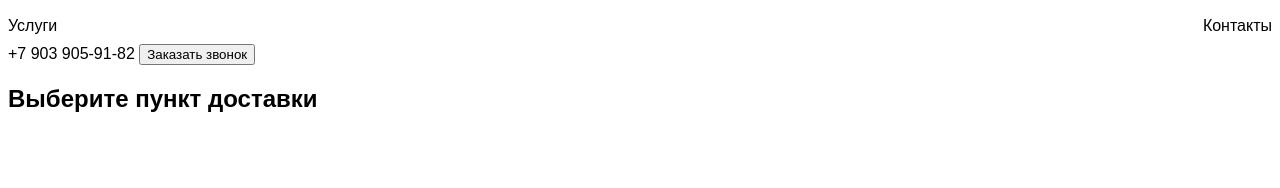
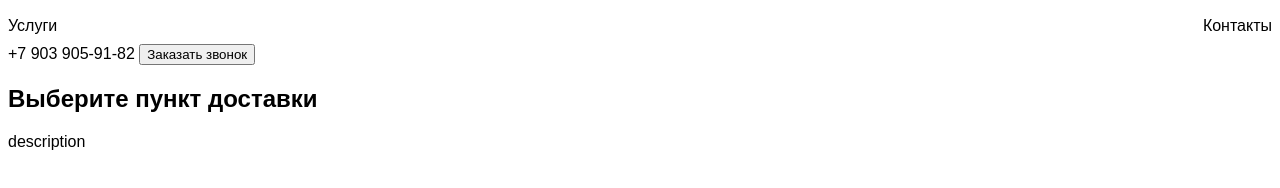
Before and after one commit to Paprika010/special-app, a plain HTML site: page index.html in a window 1280 px wide. Drawn offline with Linux system fonts and the light colour scheme.

Commit message:
description added

```diff
--- a/index.html
+++ b/index.html
@@ -18,6 +18,7 @@
         </div>
     </header>
     <h2> Выберите пункт доставки</h2>
+    <p>description</p>
 
 </body>
 </html>
```
